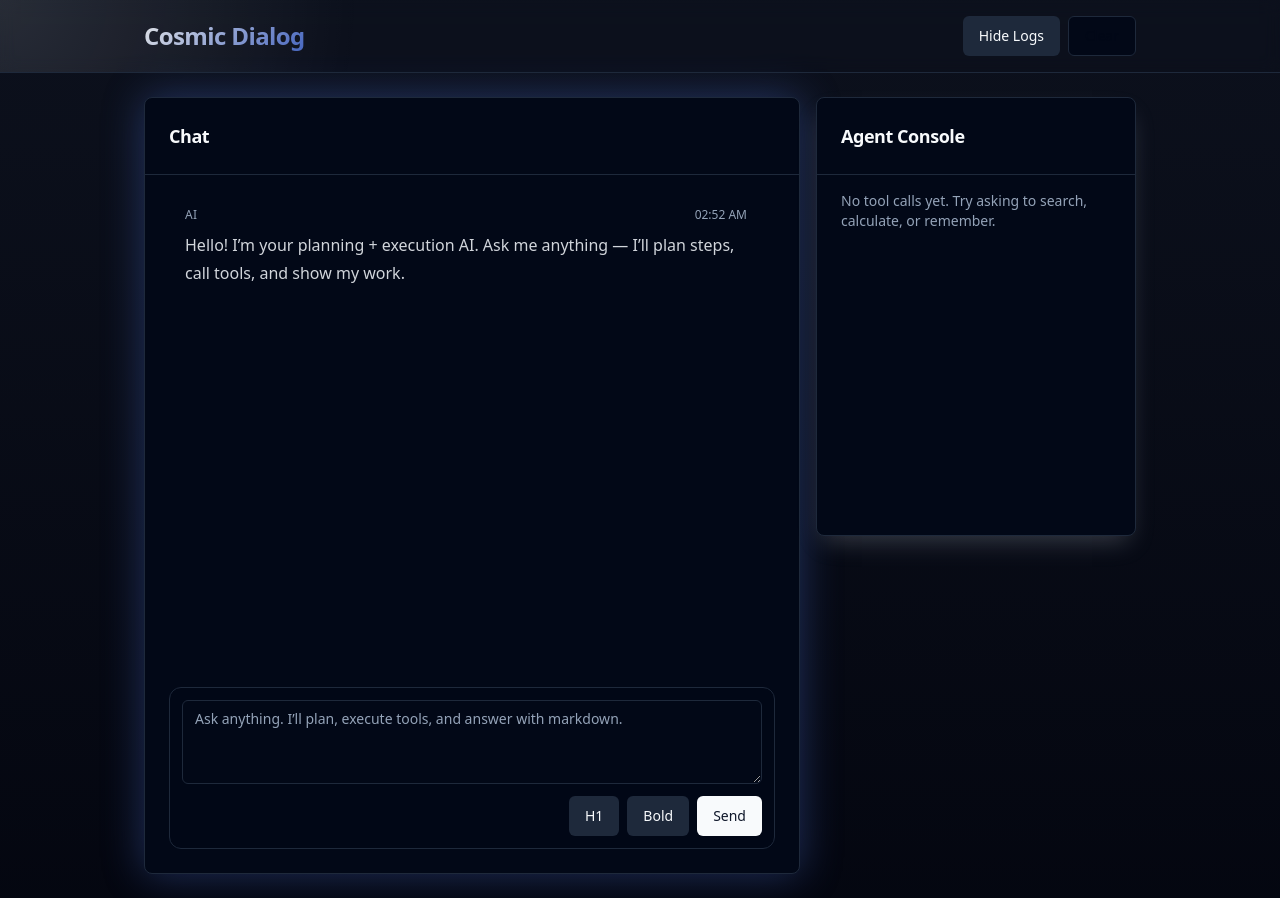
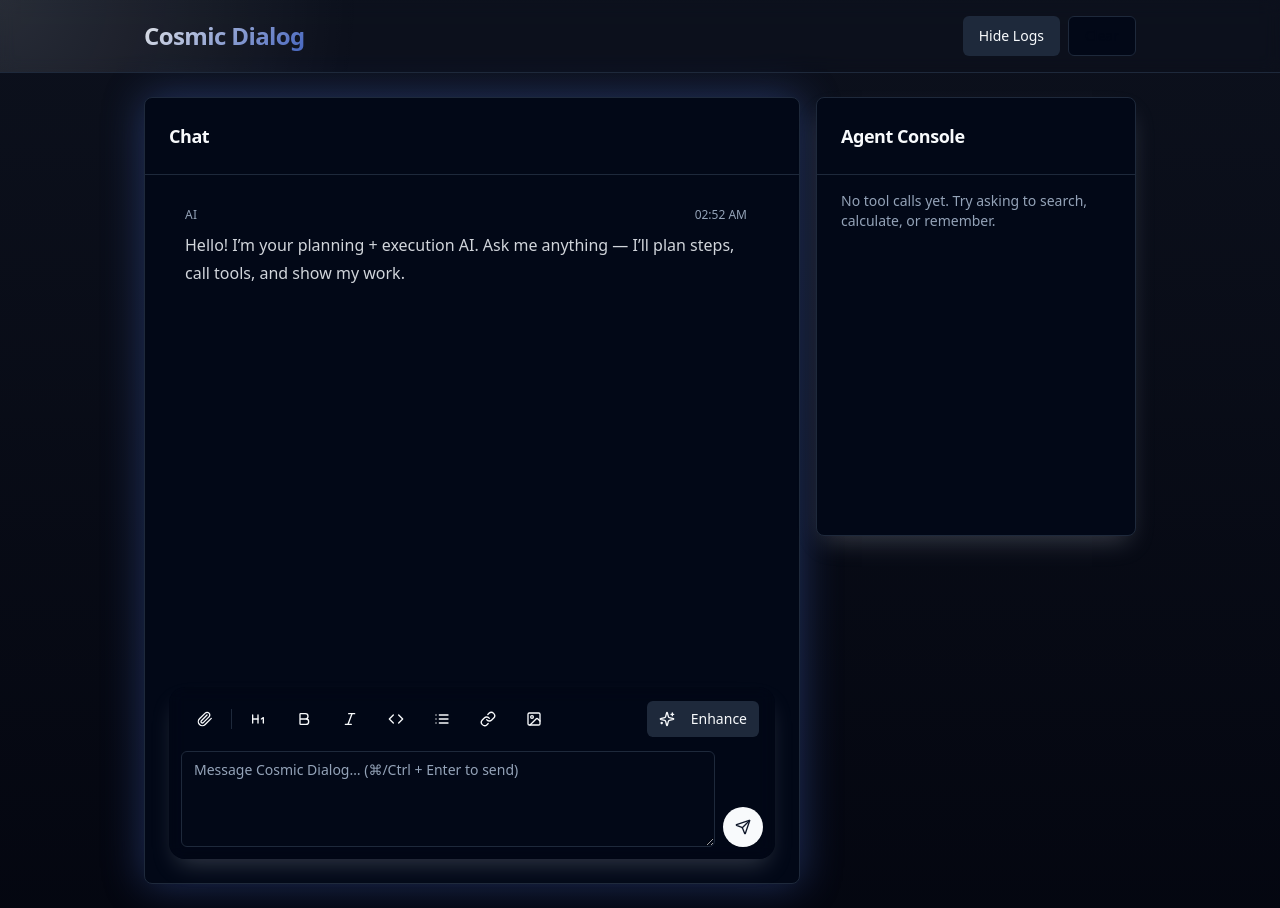
Before and after one commit to avishekdas539/cosmic-dialog, a React (Vite) app: page / in a window 1280 px wide. Built offline with nearby package versions, Linux system fonts and the light colour scheme.

Commit message:
Refine chat input UI
Update chat input with a futuristic design, replacing the send button with a logo and enhancing the formatter's appearance for improved UX.

```diff
--- /dev/null
+++ b/src/components/chat/ChatInput.tsx
@@ -0,0 +1,86 @@
+import { useCallback } from "react";
+import { Button } from "@/components/ui/button";
+import { Textarea } from "@/components/ui/textarea";
+import { Separator } from "@/components/ui/separator";
+import { Paperclip, Send, Heading1, Bold, Italic, Code, List, Link as LinkIcon, Image as ImageIcon, Sparkles } from "lucide-react";
+
+interface ChatInputProps {
+  value: string;
+  onChange: (val: string) => void;
+  onSend: () => void;
+  disabled?: boolean;
+}
+
+export default function ChatInput({ value, onChange, onSend, disabled }: ChatInputProps) {
+  const append = useCallback((snippet: string) => {
+    onChange((value || "") + snippet);
+  }, [onChange, value]);
+
+  const onKeyDown = (e: React.KeyboardEvent<HTMLTextAreaElement>) => {
+    if ((e.metaKey || e.ctrlKey) && e.key === "Enter") {
+      e.preventDefault();
+      if (!disabled) onSend();
+    }
+  };
+
+  return (
+    <div className="mt-4 rounded-2xl bg-background/60 backdrop-blur p-3 shadow-elevated">
+      {/* Toolbar */}
+      <div className="flex items-center justify-between gap-2 px-1">
+        <div className="flex items-center gap-1.5">
+          <Button variant="ghost" size="icon" className="hover-scale" aria-label="Attach">
+            <Paperclip className="h-4 w-4" />
+          </Button>
+          <Separator orientation="vertical" className="h-5" />
+          <Button variant="ghost" size="icon" onClick={() => append("\n# ")} aria-label="Heading 1">
+            <Heading1 className="h-4 w-4" />
+          </Button>
+          <Button variant="ghost" size="icon" onClick={() => append("**bold** ")} aria-label="Bold">
+            <Bold className="h-4 w-4" />
+          </Button>
+          <Button variant="ghost" size="icon" onClick={() => append("_italics_ ")} aria-label="Italic">
+            <Italic className="h-4 w-4" />
+          </Button>
+          <Button variant="ghost" size="icon" onClick={() => append("`code` ")} aria-label="Inline code">
+            <Code className="h-4 w-4" />
+          </Button>
+          <Button variant="ghost" size="icon" onClick={() => append("\n- item ")} aria-label="List">
+            <List className="h-4 w-4" />
+          </Button>
+          <Button variant="ghost" size="icon" onClick={() => append("[text](url)")} aria-label="Link">
+            <LinkIcon className="h-4 w-4" />
+          </Button>
+          <Button variant="ghost" size="icon" onClick={() => append("![](image-url)")} aria-label="Image">
+            <ImageIcon className="h-4 w-4" />
+          </Button>
+        </div>
+        <Button variant="secondary" size="sm" onClick={() => append("\n> Polish: ")} aria-label="Sparkle format" className="hover-scale">
+          <Sparkles className="mr-2 h-4 w-4" />
+          Enhance
+        </Button>
+      </div>
+
+      <div className="mt-3 grid grid-cols-[1fr_auto] items-end gap-2">
+        <Textarea
+          value={value}
+          onChange={(e) => onChange(e.target.value)}
+          placeholder="Message Cosmic Dialog… (⌘/Ctrl + Enter to send)"
+          className="min-h-[96px] resize-y focus-visible:ring-2 focus-visible:ring-ring"
+          onKeyDown={onKeyDown}
+          disabled={disabled}
+          aria-busy={disabled}
+        />
+        <Button
+          size="icon"
+          className="rounded-full hover-scale"
+          onClick={onSend}
+          disabled={disabled}
+          aria-label="Send message"
+          title="Send (⌘/Ctrl + Enter)"
+        >
+          <Send className="h-5 w-5" />
+        </Button>
+      </div>
+    </div>
+  );
+}
--- a/src/pages/Index.tsx
+++ b/src/pages/Index.tsx
@@ -7,6 +7,7 @@ import { ScrollArea } from "@/components/ui/scroll-area";
 import { Separator } from "@/components/ui/separator";
 import { useToast } from "@/hooks/use-toast";
 import ChatMessage, { ChatRole } from "@/components/chat/ChatMessage";
+import ChatInput from "@/components/chat/ChatInput";
 
 interface ToolLog {
   id: string;
@@ -194,27 +195,7 @@ const Index = () => {
                 </ScrollArea>
               </div>
 
-              <div className="mt-4 rounded-xl border bg-card/70 p-3 backdrop-blur">
-                <Textarea
-                  value={input}
-                  onChange={(e) => setInput(e.target.value)}
-                  placeholder="Ask anything. I’ll plan, execute tools, and answer with markdown."
-                  className="min-h-[84px] resize-y"
-                  disabled={busy}
-                  aria-busy={busy}
-                  onKeyDown={(e) => {
-                    if (e.key === "Enter" && !e.shiftKey) {
-                      e.preventDefault();
-                      onSend();
-                    }
-                  }}
-                />
-                <div className="mt-3 flex items-center justify-end gap-2">
-                  <Button variant="secondary" onClick={() => setInput((v) => v + "\n# ")}>H1</Button>
-                  <Button variant="secondary" onClick={() => setInput((v) => v + "**bold** ")}>Bold</Button>
-                  <Button onClick={onSend} className="hover-scale" disabled={busy}>{busy ? "Sending…" : "Send"}</Button>
-                </div>
-              </div>
+              <ChatInput value={input} onChange={setInput} onSend={onSend} disabled={busy} />
             </CardContent>
           </Card>
         </section>
```
